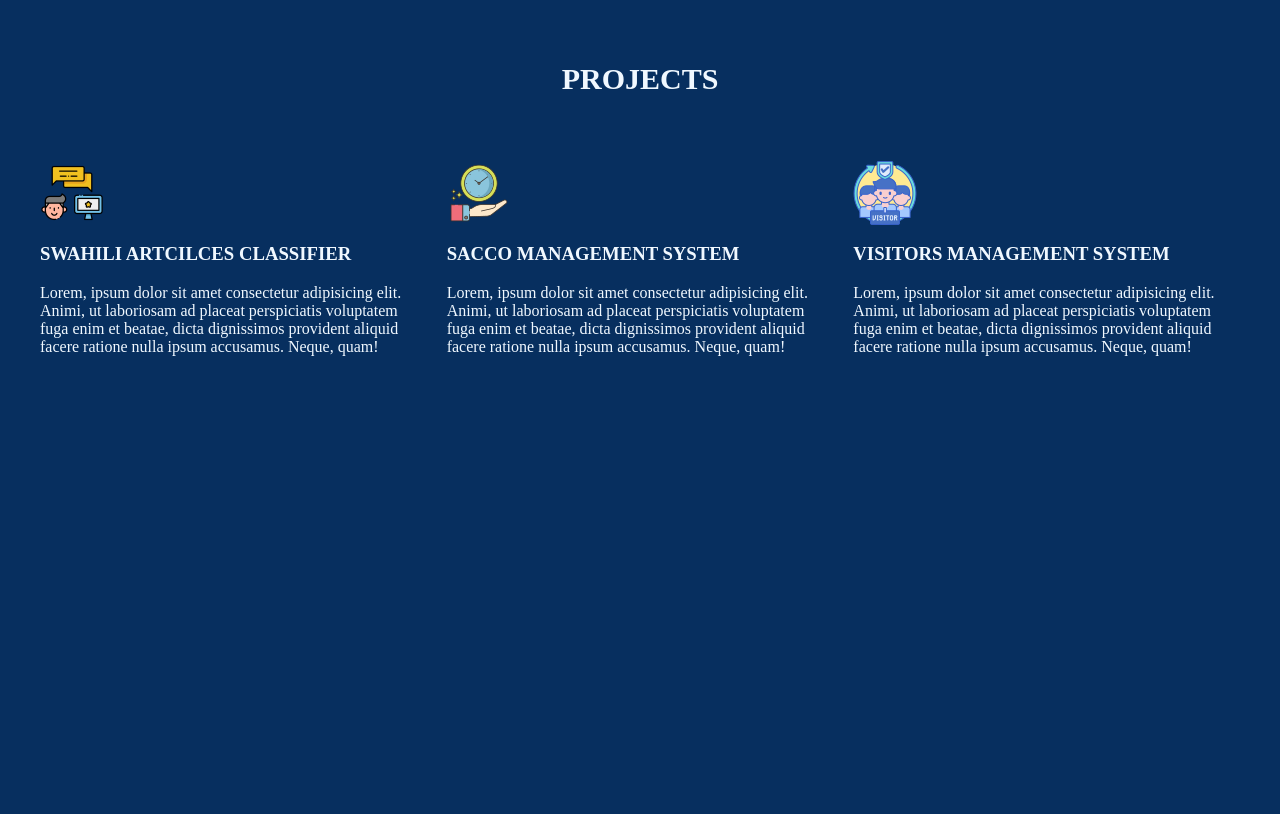
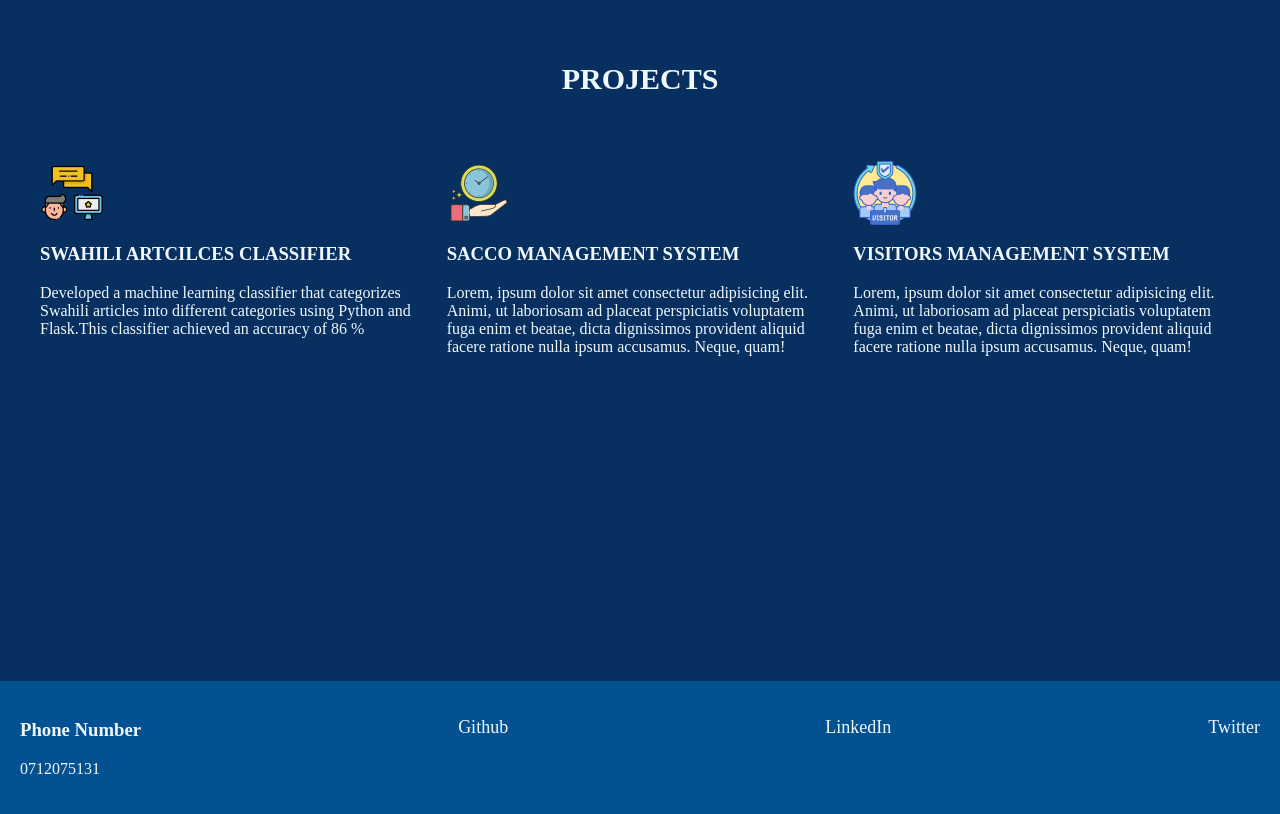
Before and after one commit to Kazungu1/portfolio, a plain HTML site: page index.html in a window 1280 px wide. Shown: the part 1250-2064 px from the top of the page. Before the commit the page ends 1931 px from the top, so only its background shows below. Drawn offline with Linux system fonts and the light colour scheme.

Commit message:
add and style contacts section

```diff
--- a/assets/style.css
+++ b/assets/style.css
@@ -14,7 +14,7 @@ nav {
     justify-content: space-between;
     width: 100%;
     z-index: 1;
-    background-color: #045192
+    background-color: #045192;
 }
 
 nav>.name {
@@ -67,11 +67,15 @@ main > #container-1 > .about > .details , picture{
      width: 100%;
      width: auto;
  }
+ #projects-section{
+     margin: top -30px;;
+ }
  .my-projects{
     display: flex;
-    justify-content: space-around;
-    align-items: center;
+    justify-content: space-between;
+    /* align-items: center; */
     padding: 30px;
+    margin-top: 10px;
 
  }
  #projects-section  .project{
@@ -81,3 +85,16 @@ main > #container-1 > .about > .details , picture{
     margin: 10px;
     border-radius: 50px;
  }
+ #contacts{
+     display: flex;
+     justify-content: space-between;
+     background-color:#045192;
+ }
+ #contacts .contact{
+     padding: 20px;
+     /* margin: 20px; */
+ }
+ #contacts .contact a{
+     text-decoration: none;
+     font-size: large;
+ }
--- a/index.html
+++ b/index.html
@@ -90,7 +90,7 @@
         <div class="project">
             <img src="./assets/icons8-natural-language-processing-64.png" alt="NLP">
             <h3>SWAHILI ARTCILCES CLASSIFIER</h3>
-            <p>Lorem, ipsum dolor sit amet consectetur adipisicing elit. Animi, ut laboriosam ad placeat perspiciatis voluptatem fuga enim et beatae, dicta dignissimos provident aliquid facere ratione nulla ipsum accusamus. Neque, quam!</p>
+            <p>Developed a machine learning classifier that categorizes Swahili articles into different categories using Python and Flask.This classifier achieved an accuracy of 86 %</p>
         </div>
         <div class="project">
             <img src="./assets/icons8-savings-64.png" alt="NLP">
@@ -108,6 +108,22 @@
 
 <!-- contacts section -->
     <section id="contacts">
+        <div class="contact">
+            <h3>Phone Number</h3>
+            <p>0712075131</p>
+        </div>
+        <div class="contact">
+            <!-- <h3>Github</h3> -->
+            <p><a href="https://github.com/Kazungu1">Github</a></p>
+        </div>
+        <div class="contact">
+            <!-- <h3>LinkedIn/h3> -->
+            <p><a href="https://www.linkedin.com/in/derrick-kazungu-6233511a5/">LinkedIn</a></p>
+        </div>
+        <div class="contact">
+            <!-- <h3>Twitter</h3> -->
+            <p><a href="https://twitter.com/kazungu_derick1">Twitter</a></p>
+        </div>
 
 
     </section>
```
